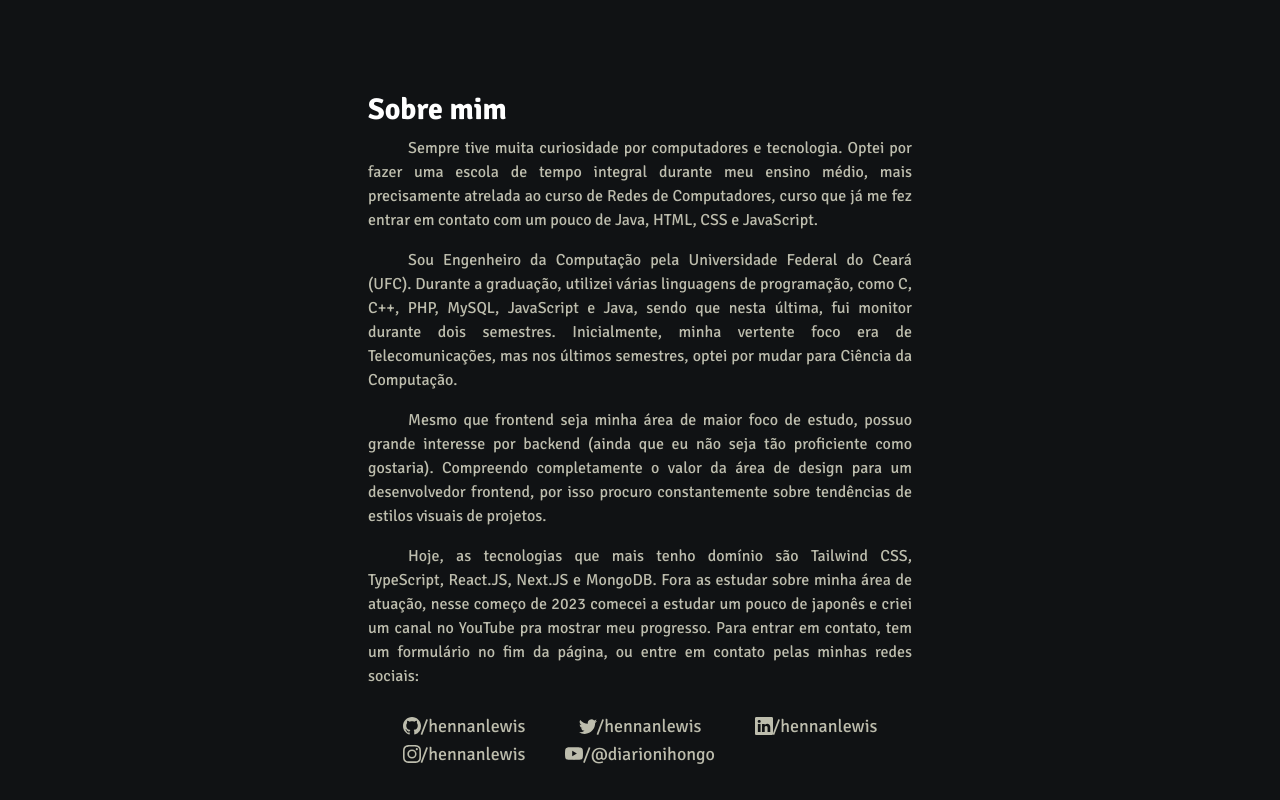
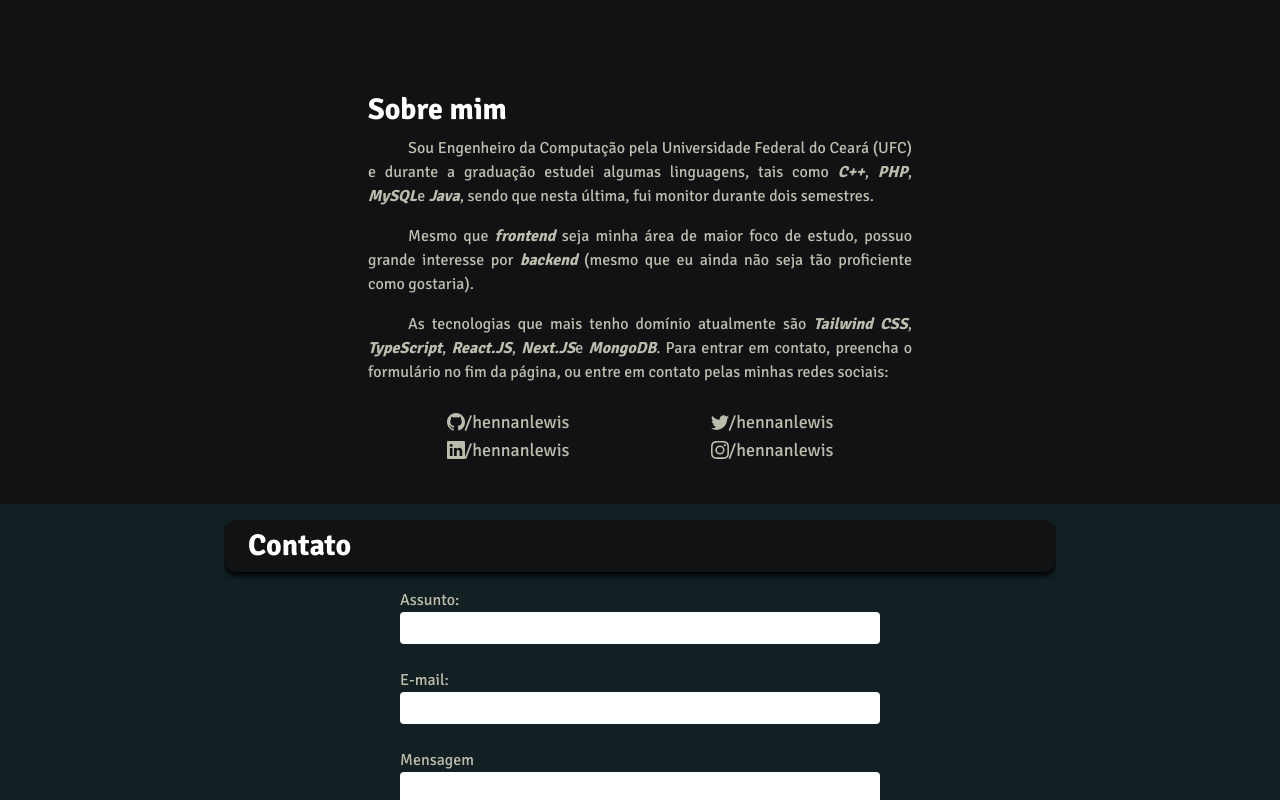
Before and after one commit to hennanlewis/personal-website, a Next.js app in the folder personal-website/: page / in a window 1280 px wide. Shown: the part 740-1540 px from the top of the page. Built offline with nearby package versions, Linux system fonts and the light colour scheme; no server answers.

Commit message:
Simplificação de texto "Sobre mim"

```diff
--- a/personal-website/package.json
+++ b/personal-website/package.json
@@ -1,6 +1,6 @@
 {
   "name": "personal-website",
-  "version": "0.8.0",
+  "version": "0.9.0",
   "private": true,
   "scripts": {
     "dev": "next dev",
--- a/personal-website/src/app/components/AboutMe/aboutme.module.css
+++ b/personal-website/src/app/components/AboutMe/aboutme.module.css
@@ -1,5 +1,5 @@
 .social {
-	@apply grid grid-cols-2 md:grid-cols-3 max-w-[95vw] w-[35rem] m-auto p-4 text-lg;
+	@apply grid grid-cols-2 max-w-[95vw] w-[35rem] m-auto p-4 text-lg;
 }
 
 .social li {
--- a/personal-website/src/app/components/AboutMe/index.tsx
+++ b/personal-website/src/app/components/AboutMe/index.tsx
@@ -11,41 +11,35 @@ export default function AboutMe() {
 			<FadeComponent flexCol darkBG>
 				<h1>Sobre mim</h1>
 				<p>
-						Sempre tive muita curiosidade por computadores e
-						tecnologia. Optei por fazer uma escola de tempo integral
-						durante meu ensino médio, mais precisamente atrelada ao
-						curso de Redes de Computadores, curso que já me fez
-						entrar em contato com um pouco de Java, HTML, CSS e
-						JavaScript.
+					Sou Engenheiro da Computação pela Universidade Federal
+					do Ceará (UFC) e durante a graduação estudei algumas
+					linguagens, tais como <strong><em>C++</em></strong>
+					, <strong><em>PHP</em></strong>
+					, <strong><em>MySQL</em></strong>
+					e <strong><em>Java</em></strong>
+					, sendo que nesta última, fui monitor durante dois
+					semestres.
 				</p>
 				<p>
-						Sou Engenheiro da Computação pela Universidade Federal
-						do Ceará (UFC). Durante a graduação, utilizei várias
-						linguagens de programação, como C, C++, PHP, MySQL,
-						JavaScript e Java, sendo que nesta última, fui monitor
-						durante dois semestres. Inicialmente, minha vertente
-						foco era de Telecomunicações, mas nos últimos semestres,
-						optei por mudar para Ciência da Computação.
+					Mesmo que <strong><em>frontend</em></strong> seja minha
+					área de maior foco de estudo, possuo grande interesse
+					por <strong><em>backend</em></strong> (mesmo que eu ainda
+					não seja tão proficiente como gostaria).
 				</p>
 				<p>
-						Mesmo que frontend seja minha área de maior foco de
-						estudo, possuo grande interesse por backend (ainda que
-						eu não seja tão proficiente como gostaria). Compreendo
-						completamente o valor da área de design para um
-						desenvolvedor frontend, por isso procuro constantemente
-						sobre tendências de estilos visuais de projetos.
-					</p>
-					<p>
-						Hoje, as tecnologias que mais tenho domínio são Tailwind
-						CSS, TypeScript, React.JS, Next.JS e MongoDB. Fora as
-						estudar sobre minha área de atuação, nesse começo de
-						2023 comecei a estudar um pouco de japonês e criei um
-						canal no YouTube pra mostrar meu progresso. Para entrar
-						em contato, tem um formulário no fim da página, ou entre
+					As tecnologias que mais tenho domínio atualmente
+					são <strong><em>Tailwind CSS</em></strong>
+					, <strong><em>TypeScript</em></strong>
+					, <strong><em>React.JS</em></strong>
+					, <strong><em>Next.JS</em></strong>
+					e <strong><em>MongoDB</em></strong>. Para entrar em
+					contato, preencha o formulário no fim da página, ou entre
 					em contato pelas minhas redes sociais:
 				</p>
 				<ul className={styles.social}>
-						{socialItems.map(({ href, icon, nick }) => (
+					{socialItems
+						.filter(({ nick }) => nick != "/@diarionihongo")
+						.map(({ href, icon, nick }) => (
 							<li key={href}>
 								<Link href={href} target="_blank">
 									{icon}
```
Lines whose indentation alone changed are shown as unchanged.
